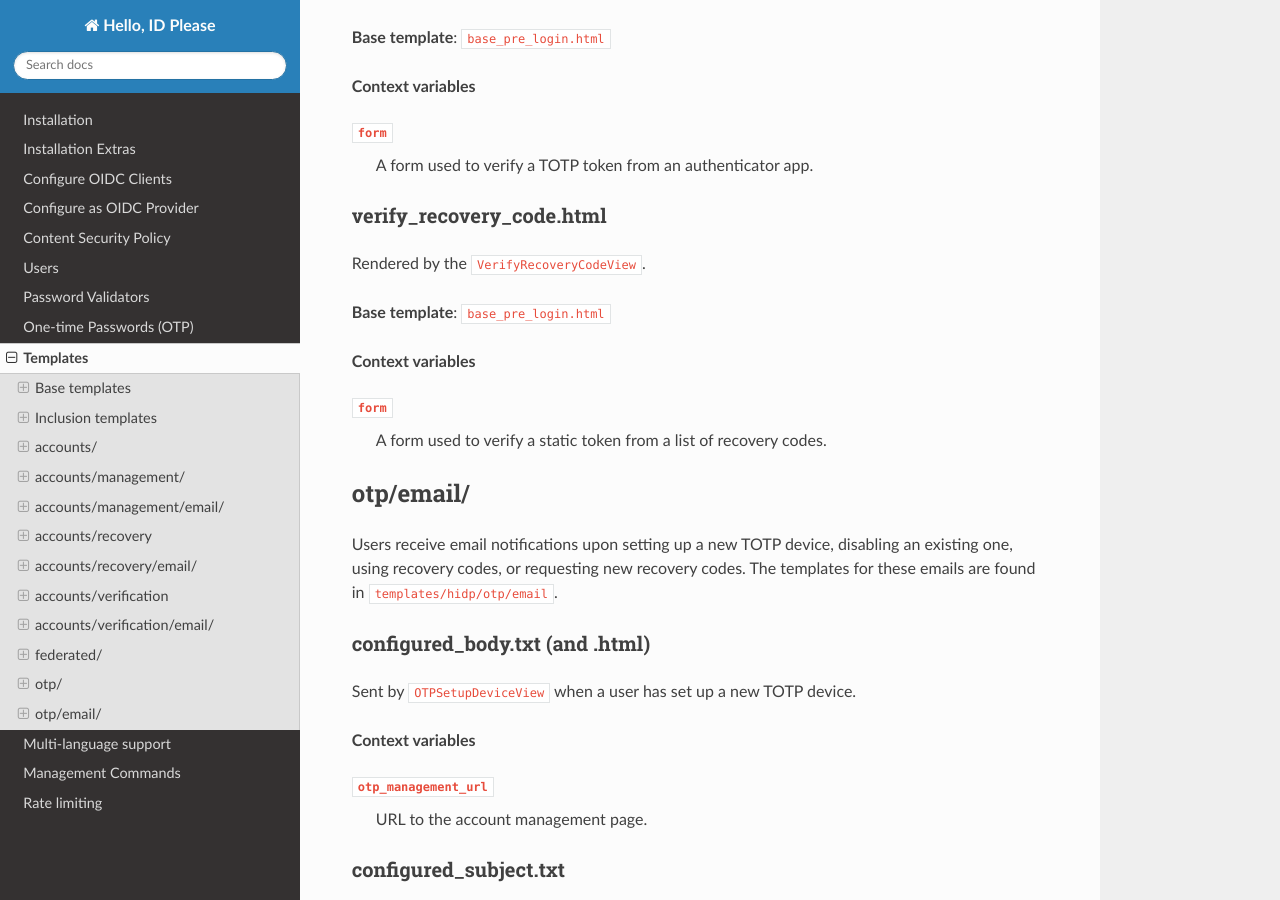
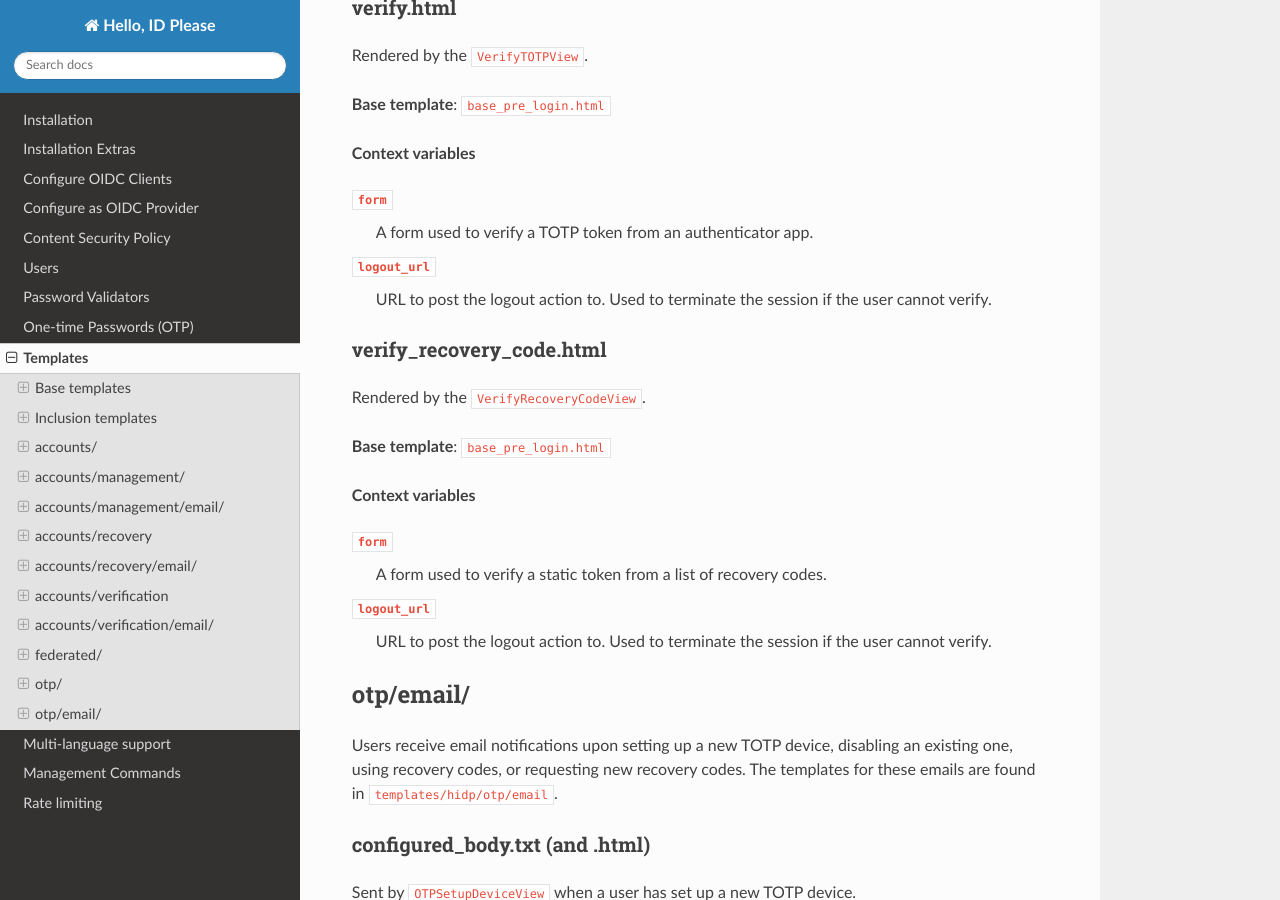
Before and after one commit to leukeleu/django-hidp, a Sphinx documentation site: the page built from packages/hidp/docs/templates.md, in a window 1280 px wide and 900 px high, scrolled down 26905 px. Built offline with Sphinx 7.4.7 and the Read the Docs theme 3.1.0, drawn with Linux system fonts in a browser that asks for light colours; some of the changed text lies outside the part shown.

Commit message:
Add logout_url docs

```diff
--- a/packages/hidp/docs/templates.md
+++ b/packages/hidp/docs/templates.md
@@ -227,7 +227,7 @@ Rendered by the `RegistrationView`.
 : URL to redirect to after successful registration.
 
 `logout_url`
-: URL to the logout page.
+: URL to post the logout action to. Used to terminate the session.
 
 `logout_next_url`
 : URL to same page, redirecting to login page if necessary.
@@ -973,6 +973,9 @@ Rendered by the `OTPSetupDeviceView`.
 `back_url`
 : Link back to the account management page.
 
+`logout_url`
+: URL to post the logout action to. Used to terminate the session if the user cannot verify.
+
 ### setup_device_done.html
 
 Shows a message letting the user know that they have successfully configured two-factor authentication.
@@ -1046,6 +1049,9 @@ Rendered by the `VerifyTOTPView`.
 `form`
 : A form used to verify a TOTP token from an authenticator app.
 
+`logout_url`
+: URL to post the logout action to. Used to terminate the session if the user cannot verify.
+
 ### verify_recovery_code.html
 
 Rendered by the `VerifyRecoveryCodeView`.
@@ -1056,6 +1062,9 @@ Rendered by the `VerifyRecoveryCodeView`.
 
 `form`
 : A form used to verify a static token from a list of recovery codes.
+
+`logout_url`
+: URL to post the logout action to. Used to terminate the session if the user cannot verify.
 
 ## otp/email/
 
```
